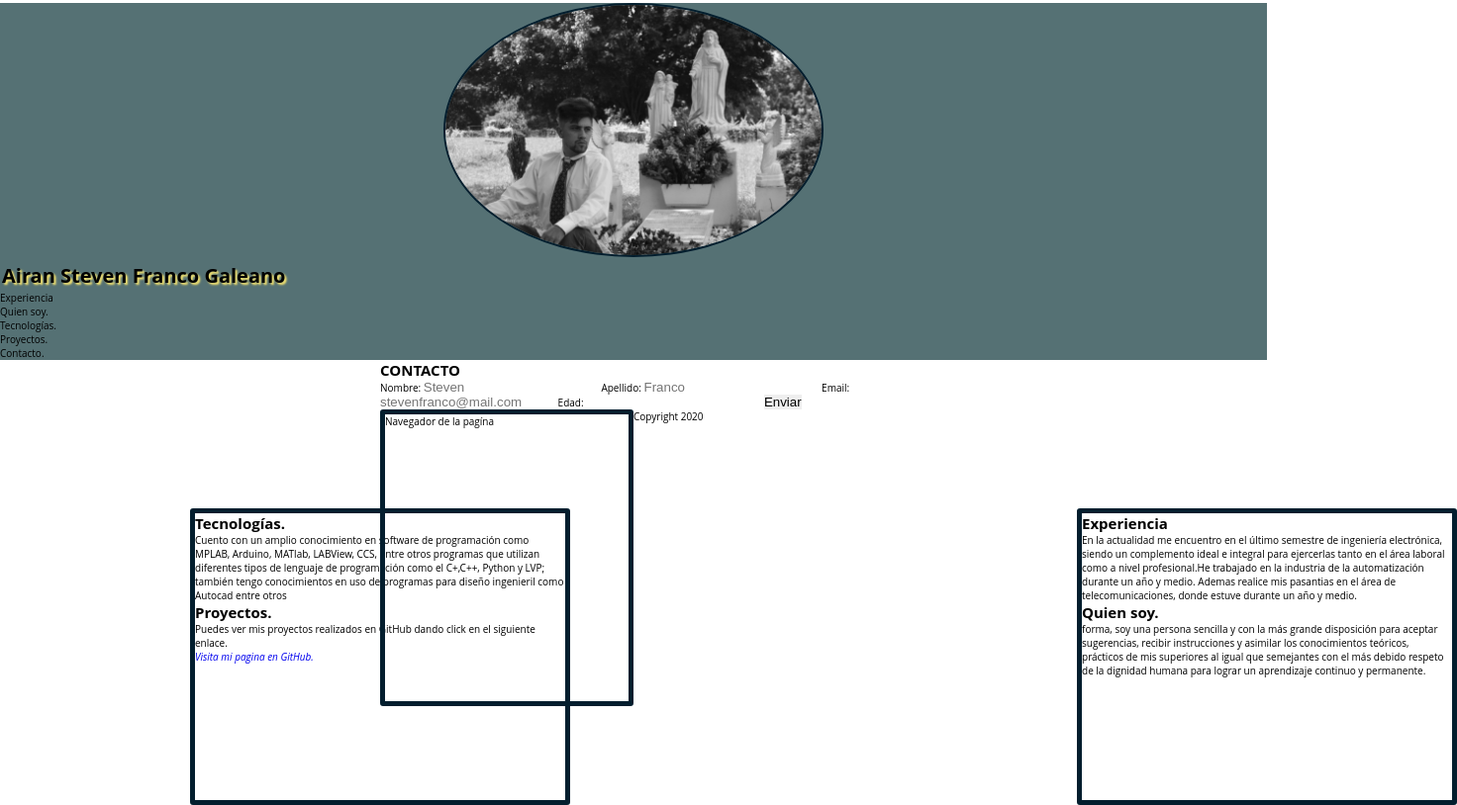
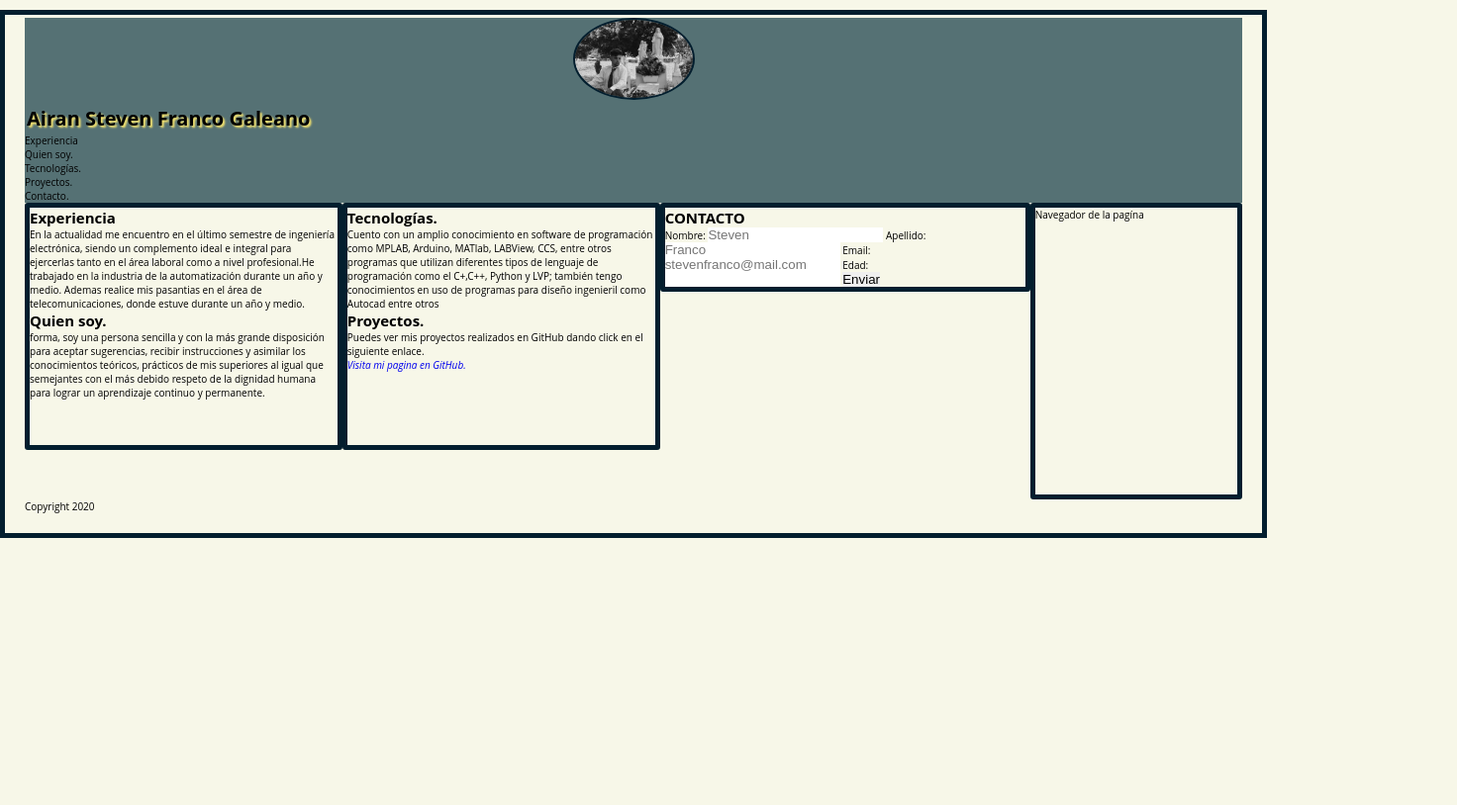
Before and after one commit to afran012/myPresentation, a plain HTML site: page index.html in a window 1280 px wide. Shown: the whole page at 99% size, 1472 px wide, since content can reach past the window. Drawn offline with Linux system fonts and the light colour scheme.

Commit message:
Make some a changes

```diff
--- a/index.html
+++ b/index.html
@@ -26,7 +26,7 @@
     </header>
 
     <main class="main_section">
-        <section class="right_section">
+        <section class="left_section">
             <article class="experience_article">
                 <h2>Experiencia</h2>
                 <p>En la actualidad me encuentro en el último semestre de ingeniería electrónica,
@@ -44,7 +44,7 @@
                 </p>
             </article>
         </section>
-        <section class="left_section">
+        <section class="right_section">
             <article>
                 <h2>Tecnologías.</h2>
                 <p>
@@ -65,7 +65,7 @@
                 </address>
             </article>
         </section>
-        <section>
+        <section class="contact_form">
             <h2>CONTACTO</h2>
             <form action="" method="POST">
                 <label for="nombre">Nombre:</label>
--- a/style/_aside.scss
+++ b/style/_aside.scss
@@ -1,8 +1,8 @@
 .aside-bar {
-    box-sizing: border-box;
+    /*box-sizing: border-box;*/
     width: 20%;
     height: 30em;
-    float: left;
+    /*float: left;*/
     border-radius: 3px;
     border: 5px solid $border-primary;
 }
--- a/style/_body.scss
+++ b/style/_body.scss
@@ -1,4 +1,4 @@
-/*
+
 body {
     width: 100%;
     padding: 0 20px 20px 20px;
@@ -6,4 +6,4 @@ body {
     margin: 1em auto;
     background-color: $bg-primary;
 
-}*/
+}
--- /dev/null
+++ b/style/_form.scss
@@ -0,0 +1,8 @@
+.contact_form{
+    width: 35%;
+    height: 100%;
+    /*float: left;*/
+    border-radius: 3px;
+    border: 5px solid $border-primary;
+    /*transform: translate(176%, -470%);*/
+}
--- a/style/_header.scss
+++ b/style/_header.scss
@@ -15,7 +15,7 @@ header {
     position: sticky;
     top: 20px;*/
     img {
-        width: 30%;
+        width: 10%;
         display: block;
         margin: 0.3em auto;
         border: 0.2em solid $border-primary;
--- a/style/_main.scss
+++ b/style/_main.scss
@@ -1,34 +1,28 @@
 .right_section {
-    /*box-sizing: border-box;*/
-    /*position: absolute;*/
-    float: right;
+    position: relative;
     width: 30%;
-    height: 30em;
+    height: 25em;
     border-radius: 3px;
     border: 5px solid $border-primary;
-    align-items: center;
-    transform: translate(50%, 50%);
+    /*transform: translate(104%, -129%);*/
 }
 .left_section {
-    /*box-sizing: border-box;*/
-    /*position: absolute;*/
-    float: left;
+    position: relative;
     width: 30%;
-    height: 30em;
+    height: 25em;
     border-radius: 3px;
     border: 5px solid $border-primary;
-    align-items: center;
-    transform: translate(50%, 50%);
+    /*transform: translate(1%, 1%);*/
+}
+
+
+.main_section {
+    display: flex;
+    /*position: relative;
+    box-sizing: border-box;*/
+
 }
 /*
-.main_section {
-    display: inline;
-    position: relative;
-    box-sizing: border-box;
-
-}
-
 .experience_article {
     box-sizing: border-box;
-}
-*/
+}*/
--- a/style/style.scss
+++ b/style/style.scss
@@ -3,6 +3,7 @@
 @import './body';
 @import './header';
 @import './main' ;
+@import './form';
 @import './aside' ;
 @import './footer';
 @import './mediaqueries' ;
```
Also changed, not shown: style/style.css, 1 other file.
